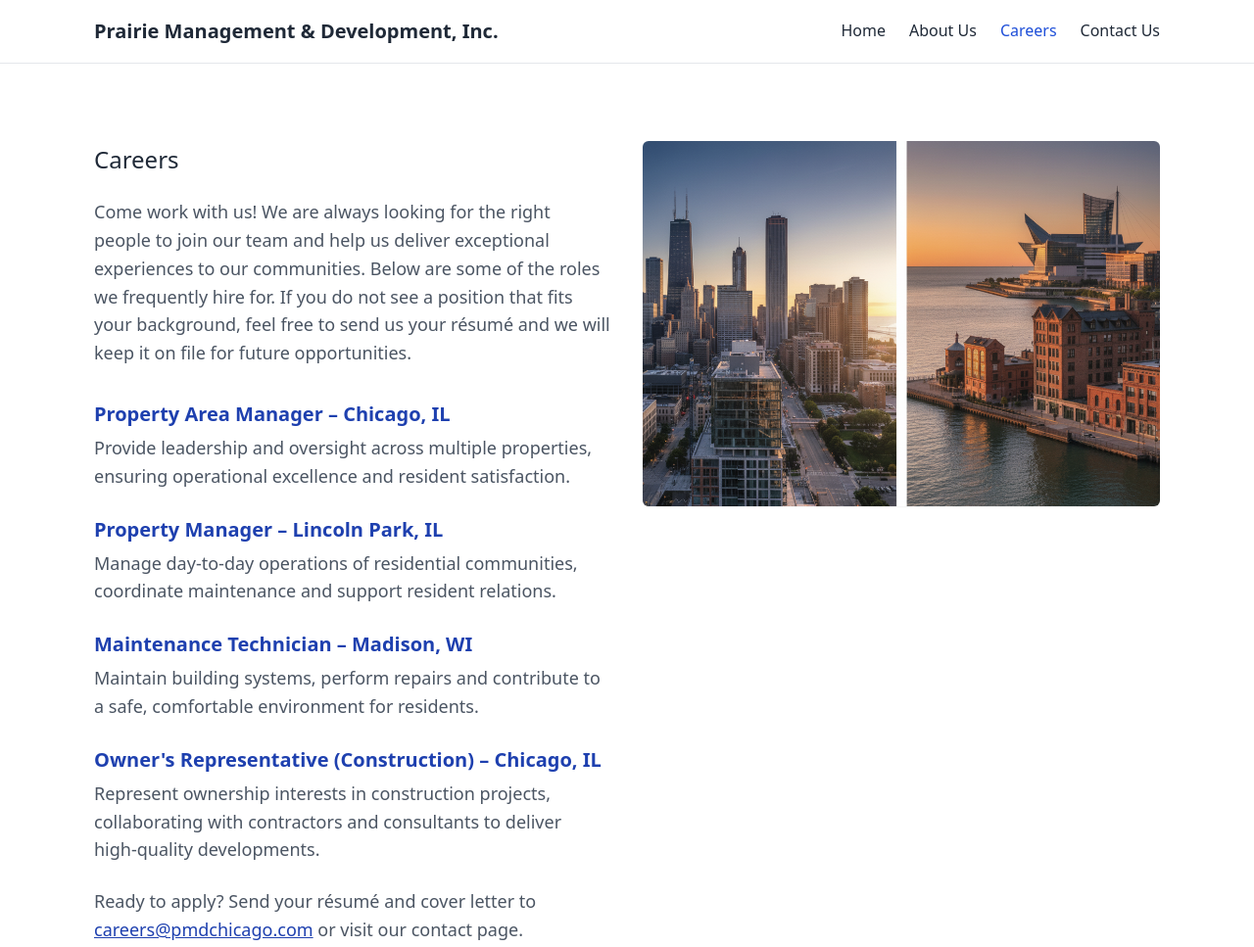
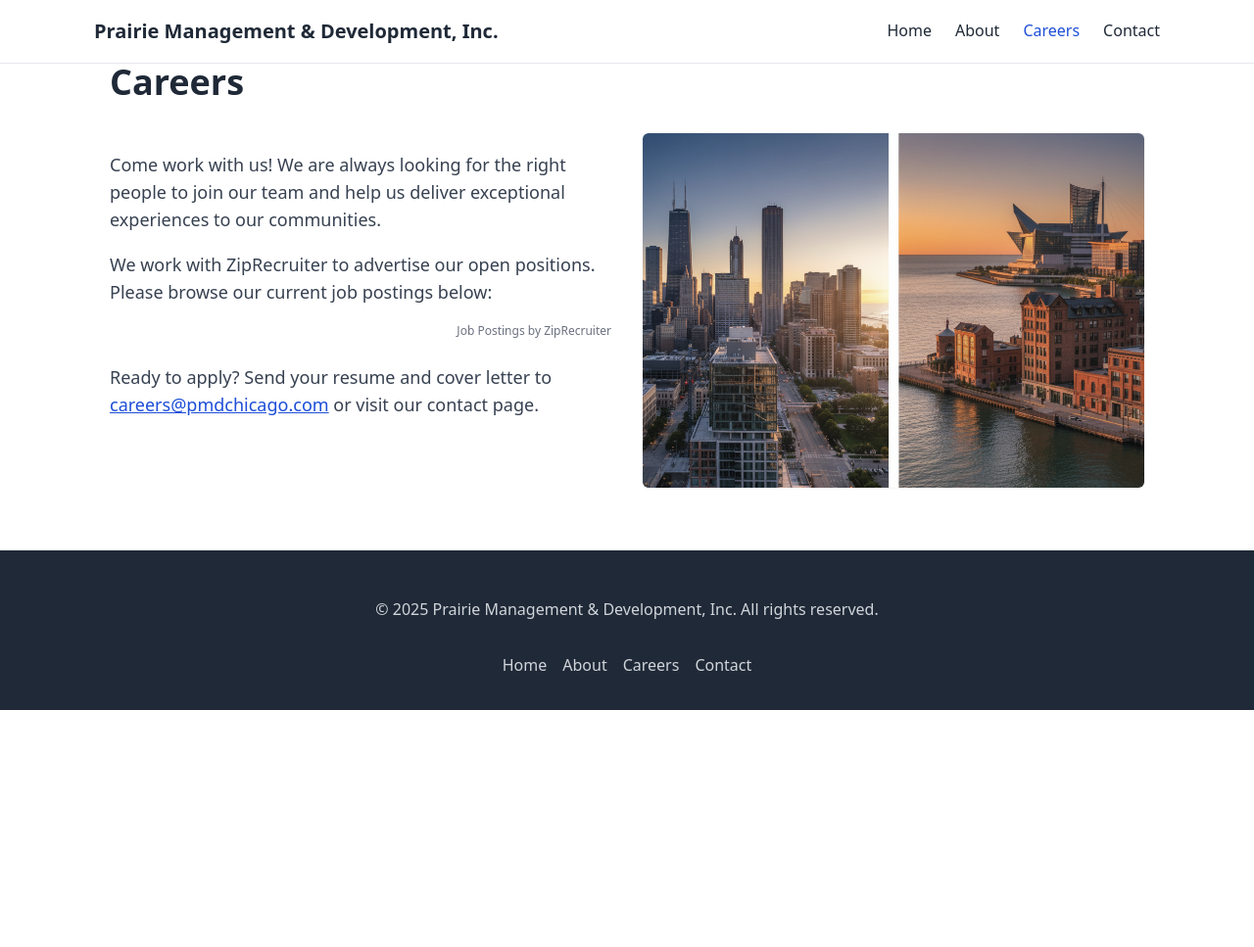
Before and after one commit to PMDchicago/pmd-site, a plain HTML site: page careers.html in a window 1280 px wide. Shown: the top 967 px of the page at 98% size. After the commit the page ends 800 px from the top, so only its background shows below. Drawn offline with Linux system fonts and the light colour scheme; a script that the page names is missing.

Commit message:
Added Zip Recruiter widget

```diff
--- a/assets/css/style.css
+++ b/assets/css/style.css
@@ -35,16 +35,117 @@ h1, h2, h3, h4, h5, h6 {
 }
 
 /* Utility classes */
+/*
+ * Container
+ * Replicates Tailwind's responsive paddings (px-4 sm:px-6 lg:px-8)
+ * Provides a centered layout with side padding that increases
+ * at larger breakpoints. This helps give content breathing
+ * room on the left and right sides of the page.
+ */
 .container {
   max-width: 1120px;
   margin-left: auto;
   margin-right: auto;
-  padding-left: 1rem;
+  padding-left: 1rem; /* px-4 */
   padding-right: 1rem;
+}
+
+@media (min-width: 640px) {
+  .container {
+    padding-left: 1.5rem; /* sm:px-6 */
+    padding-right: 1.5rem;
+  }
+}
+
+@media (min-width: 1024px) {
+  .container {
+    padding-left: 2rem; /* lg:px-8 */
+    padding-right: 2rem;
+  }
+}
+
+/* Basic color classes to mirror Tailwind defaults used in our HTML */
+.bg-white {
+  background-color: #ffffff;
+}
+.bg-gray-900 {
+  background-color: #111827;
+}
+.bg-gray-50 {
+  background-color: #f9fafb;
+}
+.text-gray-900 {
+  color: #1f2937;
+}
+.text-gray-700 {
+  color: #374151;
+}
+.text-gray-600 {
+  color: #4b5563;
+}
+.text-blue-700 {
+  color: #1d4ed8;
+}
+.text-blue-800 {
+  color: #1e40af;
+}
+.text-white {
+  color: #ffffff;
 }
 
 .text-center {
   text-align: center;
+}
+
+/* Text decoration helpers */
+.underline {
+  text-decoration: underline;
+}
+
+/* Typography sizes and weights
+ * These utilities mimic a small subset of Tailwind's typography
+ * classes used in our HTML. They provide sensible defaults for
+ * headings and paragraphs without relying on the full Tailwind
+ * framework. Feel free to expand this list if additional sizes
+ * are needed.
+ */
+.text-lg {
+  font-size: 1.125rem;
+  line-height: 1.75rem;
+}
+
+.text-2xl {
+  font-size: 1.5rem;
+  line-height: 2rem;
+}
+
+.text-3xl {
+  font-size: 1.875rem;
+  line-height: 2.25rem;
+}
+
+.text-4xl {
+  font-size: 2.25rem;
+  line-height: 2.5rem;
+}
+
+/* Small text size utility */
+.text-sm {
+  font-size: 0.875rem;
+  line-height: 1.25rem;
+}
+
+.font-bold {
+  font-weight: 700;
+}
+
+.font-medium {
+  font-weight: 500;
+}
+
+/* Flex alignment helpers */
+.items-start {
+  align-items: flex-start;
 }
 
 .mt-8 { margin-top: 2rem; }
@@ -53,6 +154,11 @@ h1, h2, h3, h4, h5, h6 {
 .mb-8 { margin-bottom: 2rem; }
 .mb-6 { margin-bottom: 1.5rem; }
 .mb-4 { margin-bottom: 1rem; }
+
+/* Padding utility for page bottom spacing */
+.pb-16 {
+  padding-bottom: 4rem;
+}
 
 /* Navigation styles */
 .nav-hero {
@@ -411,6 +517,37 @@ form .form-group {
   margin-bottom: 1rem;
 }
 
+/* ZipRecruiter jobs widget styles */
+.jobs-widget {
+  margin-top: 1rem;
+}
+
+.jobs-widget table {
+  width: 100%;
+  border-collapse: collapse;
+  font-size: 0.9rem;
+}
+
+.jobs-widget th,
+.jobs-widget td {
+  padding: 0.75rem;
+  border-bottom: 1px solid #e5e7eb;
+  text-align: left;
+}
+
+.jobs-widget th {
+  background-color: #f9fafb;
+  font-weight: 600;
+}
+
+#jobs_widget_link_split {
+  display: block;
+  text-align: right;
+  margin-top: 0.5rem;
+  font-size: 0.75rem;
+  color: #6b7280;
+}
+
 form label {
   display: block;
   margin-bottom: 0.5rem;
@@ -464,3 +601,24 @@ address {
   border-radius: 0.375rem;
   box-shadow: 0 1px 2px rgba(0, 0, 0, 0.05);
 }
+
+/* Additional utility classes for sizing and decoration
+ * These mirror some of the Tailwind classes used in the HTML,
+ * allowing our pages to work without the Tailwind CDN. They
+ * ensure images and elements can be sized consistently.
+ */
+.rounded {
+  border-radius: 0.375rem;
+}
+
+.shadow {
+  box-shadow: 0 1px 2px rgba(0, 0, 0, 0.05);
+}
+
+.w-full {
+  width: 100%;
+}
+
+.h-auto {
+  height: auto;
+}
--- a/careers.html
+++ b/careers.html
@@ -1,9 +1,9 @@
 <!DOCTYPE html>
 <html lang="en">
 <head>
-    <meta charset="UTF-8">
-    <meta name="viewport" content="width=device-width, initial-scale=1">
-    <meta name="description" content="Explore career opportunities at Prairie Management &amp; Development, Inc. We are always looking for talented individuals to join our mission-driven team.">
+    <meta charset="UTF‑8">
+    <meta name="viewport" content="width=device‑width, initial‑scale=1">
+    <meta name="description" content="Explore career opportunities at Prairie Management & Development, Inc. We are always looking for talented individuals to join our mission‑driven team.">
     <title>Careers – Prairie Management &amp; Development, Inc.</title>
     <link rel="stylesheet" href="assets/css/style.css">
 </head>
@@ -11,61 +11,42 @@
     <!-- Navigation -->
     <nav class="nav">
         <div class="nav-inner">
-            <span class="logo">Prairie Management &amp; Development, Inc.</span>
-            <button class="mobile-toggle" aria-label="Toggle navigation" aria-expanded="false">
-                <svg width="24" height="24" fill="currentColor" viewBox="0 0 24 24" aria-hidden="true">
-                    <rect y="5" width="24" height="2"></rect>
-                    <rect y="11" width="24" height="2"></rect>
-                    <rect y="17" width="24" height="2"></rect>
-                </svg>
-            </button>
+            <a href="index.html" class="logo">Prairie Management &amp; Development, Inc.</a>
+            <button class="mobile-toggle" id="nav-toggle" aria-label="Toggle navigation">☰</button>
             <div class="menu">
                 <a href="index.html">Home</a>
-                <a href="about.html">About Us</a>
+                <a href="about.html">About</a>
                 <a href="careers.html" class="active">Careers</a>
-                <a href="contact.html">Contact Us</a>
+                <a href="contact.html">Contact</a>
             </div>
         </div>
+        <div class="mobile-menu" id="mobile-menu">
+            <a href="index.html">Home</a>
+            <a href="about.html">About</a>
+            <a href="careers.html" class="active">Careers</a>
+            <a href="contact.html">Contact</a>
+        </div>
     </nav>
-    <!-- Mobile menu -->
-    <div class="mobile-menu">
-        <a href="index.html">Home</a>
-        <a href="about.html">About Us</a>
-        <a href="careers.html" class="active">Careers</a>
-        <a href="contact.html">Contact Us</a>
-    </div>
     <!-- Content -->
-    <main class="pt-nav">
-        <section class="section">
-            <div class="container grid grid-2">
+    <main class="pt-nav pb-16 bg-white">
+        <div class="container">
+            <h1 class="text-4xl font-bold text-gray-900 mb-8">Careers</h1>
+                <div class="grid grid-2 items-start">
                 <div>
-                    <h1>Careers</h1>
-                    <p>Come work with us! We are always looking for the right people to join our team and help us deliver exceptional experiences to our communities. Below are some of the roles we frequently hire for. If you do not see a position that fits your background, feel free to send us your résumé and we will keep it on file for future opportunities.</p>
-                    <ul style="list-style: none; padding-left: 0; margin-top: 1rem;">
-                        <li class="mb-6">
-                            <h3 style="margin: 0 0 0.25rem 0; font-size: 1.25rem; font-weight: 600; color: #1e40af;">Property Area Manager – Chicago, IL</h3>
-                            <p style="margin: 0; color: #4b5563;">Provide leadership and oversight across multiple properties, ensuring operational excellence and resident satisfaction.</p>
-                        </li>
-                        <li class="mb-6">
-                            <h3 style="margin: 0 0 0.25rem 0; font-size: 1.25rem; font-weight: 600; color: #1e40af;">Property Manager – Lincoln Park, IL</h3>
-                            <p style="margin: 0; color: #4b5563;">Manage day-to-day operations of residential communities, coordinate maintenance and support resident relations.</p>
-                        </li>
-                        <li class="mb-6">
-                            <h3 style="margin: 0 0 0.25rem 0; font-size: 1.25rem; font-weight: 600; color: #1e40af;">Maintenance Technician – Madison, WI</h3>
-                            <p style="margin: 0; color: #4b5563;">Maintain building systems, perform repairs and contribute to a safe, comfortable environment for residents.</p>
-                        </li>
-                        <li>
-                            <h3 style="margin: 0 0 0.25rem 0; font-size: 1.25rem; font-weight: 600; color: #1e40af;">Owner's Representative (Construction) – Chicago, IL</h3>
-                            <p style="margin: 0; color: #4b5563;">Represent ownership interests in construction projects, collaborating with contractors and consultants to deliver high‑quality developments.</p>
-                        </li>
-                    </ul>
-                    <p style="margin-top: 1.5rem;">Ready to apply? Send your résumé and cover letter to <a href="mailto:careers@pmdchicago.com" style="color: #1e40af; text-decoration: underline;">careers@pmdchicago.com</a> or visit our contact page.</p>
+                    <p class="mb-4 text-lg text-gray-700">Come work with us! We are always looking for the right people to join our team and help us deliver exceptional experiences to our communities.</p>
+                    <p class="mb-4 text-lg text-gray-700">We work with ZipRecruiter to advertise our open positions. Please browse our current job postings below:</p>
+                    <!-- ZipRecruiter Jobs Widget -->
+                    <div class="jobs-widget">
+                        <script src="https://www.ziprecruiter.com/jobs-widget/v1/8844b3e7/all?show_posted_days=0"></script>
+                        <a href="https://www.ziprecruiter.com/" id="jobs_widget_link_split" target="_blank">Job Postings by ZipRecruiter</a>
+                    </div>
+                    <p class="mt-6 text-lg text-gray-700">Ready to apply? Send your resume and cover letter to <a href="mailto:careers@pmdchicago.com" class="text-blue-700 underline">careers@pmdchicago.com</a> or visit our contact page.</p>
                 </div>
                 <div>
-                    <img src="assets/img/careers.png" alt="Illustration representing opportunity and growth" class="img-responsive">
+                    <img src="assets/img/careers.png" alt="Abstract illustration of opportunity and growth" class="rounded shadow w-full h-auto" loading="lazy">
                 </div>
             </div>
-        </section>
+        </div>
     </main>
     <!-- Footer -->
     <footer class="footer">
@@ -79,15 +60,13 @@
             </div>
         </div>
     </footer>
-    <!-- Script to toggle mobile menu -->
     <script>
-        const toggleButton = document.querySelector('.mobile-toggle');
-        const mobileMenu = document.querySelector('.mobile-menu');
-        if (toggleButton) {
-            toggleButton.addEventListener('click', () => {
-                mobileMenu.classList.toggle('show');
-            });
-        }
+        // Toggle navigation on small screens
+        const navToggle = document.getElementById('nav-toggle');
+        const mobileMenu = document.getElementById('mobile-menu');
+        navToggle.addEventListener('click', () => {
+            mobileMenu.classList.toggle('show');
+        });
     </script>
 </body>
 </html>
```
